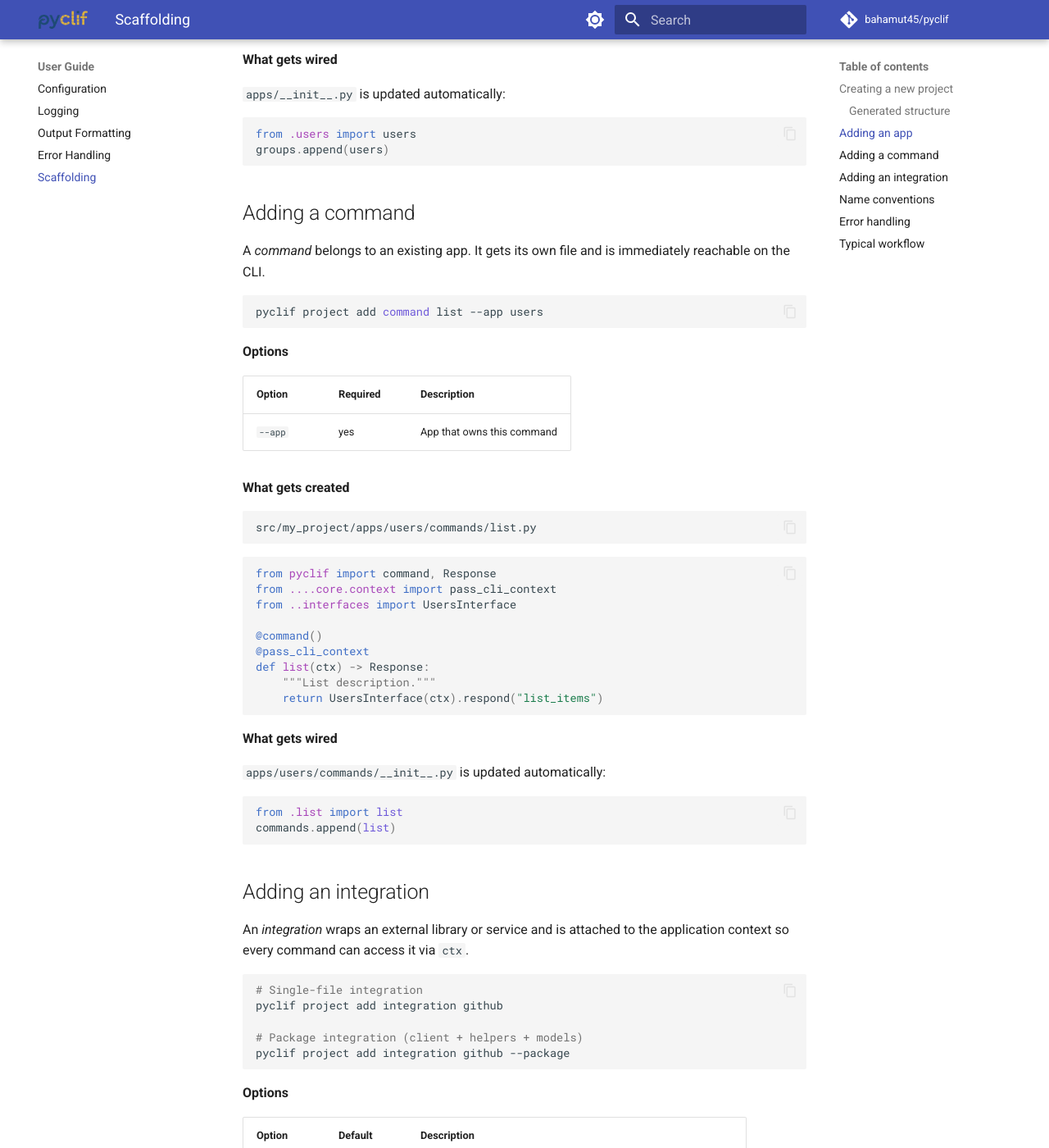
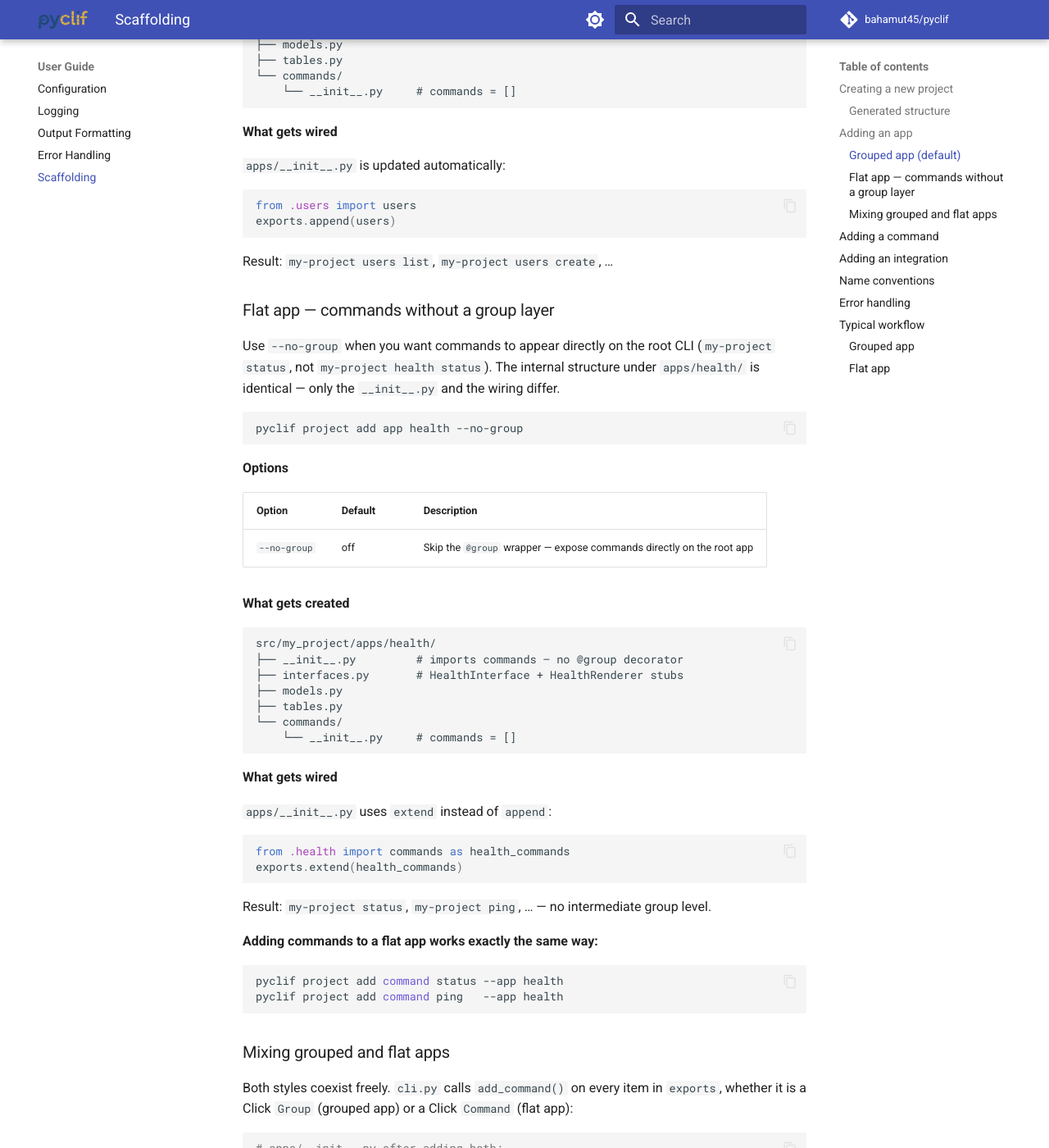
Before and after one commit to bahamut45/pyclif, an MkDocs documentation site: the page built from docs/scaffolding.md, in a window 1280 px wide and 1400 px high, scrolled down 2054 px. Shown: the whole window at 82% size. Built offline with MkDocs 1.6.1 and Material for MkDocs 9.7.7, drawn with Linux system fonts in a browser that asks for light colours; comment, search, counter and statistics services are not loaded; the version menu is left out; some of the changed text lies outside the part shown.

Commit message:
✨ feat(scaffolding): add support for flat apps without @group wrapper
- Added `--no-group` (`flat=True`) option to `add_app` for creating flat apps where commands are exposed directly on the root CLI
- Updated `add_app` logic to use `extend` instead of `append` for flat app commands
- Introduced `ScaffoldingInterface.add_app` enhancements to support `flat` parameter
- Added `_wire_app_flat` and `_wire_app_grouped` for correct `apps/__init__.py` wiring
- Updated `app_init_flat.py.jinja2` template to omit `@group` decorators for flat apps
- Added unit tests for flat app creation, wiring, and coexistence with grouped apps
- Extended documentation to reflect flat app functionality and usage
- Adjusted `cli.py` template to iterate over `exports` for dynamic wiring of both grouped and flat apps

````diff
--- a/docs/scaffolding.md
+++ b/docs/scaffolding.md
@@ -41,7 +41,7 @@
 ├── .gitignore
 ├── src/my_project/
 │   ├── __init__.py
-│   ├── cli.py                  # @app_group entry point, wires all app groups
+│   ├── cli.py                  # @app_group entry point, wires all app exports
 │   ├── core/
 │   │   ├── context.py          # MyProjectContext(BaseContext) + pass_cli_context
 │   │   ├── constants.py
@@ -49,34 +49,37 @@
 │   │   └── integrations/
 │   │       └── __init__.py
 │   └── apps/
-│       └── __init__.py         # groups = [] — add_app appends here
+│       └── __init__.py         # exports = [] — add_app appends or extends here
 └── tests/
     ├── __init__.py
     └── conftest.py
 ```
 
-The generated `cli.py` wires groups dynamically so each new app you add is picked up
+The generated `cli.py` wires app exports dynamically so each new app you add is picked up
 automatically:
 
 ```python
-from pyclif import app_group
+from pyclif import app_group, pass_context
 from .core.context import MyProjectContext
-from .apps import groups
+from .apps import exports
 
 @app_group(handle_response=True, output_format_default="json")
-@click.pass_context
+@pass_context
 def app(ctx):
     """MyProject CLI."""
     ctx.obj = MyProjectContext()
 
-for group in groups:
-    app.add_command(group)
+for item in exports:
+    app.add_command(item)
 ```
 
 ## Adding an app
 
-An _app_ is a self-contained feature area — a Click group with its own commands, interfaces,
-models, and tables.
+An _app_ is a self-contained feature area with its own commands, interfaces, models, and tables.
+By default it creates a Click group, giving you `my-project app command`. Use `--no-group` when
+you want commands to appear directly on the root CLI instead.
+
+### Grouped app (default)
 
 ```bash
 # Run from the project root
@@ -101,13 +104,84 @@
 
 ```python
 from .users import users
-groups.append(users)
+exports.append(users)
+```
+
+Result: `my-project users list`, `my-project users create`, …
+
+### Flat app — commands without a group layer
+
+Use `--no-group` when you want commands to appear directly on the root CLI
+(`my-project status`, not `my-project health status`). The internal structure under
+`apps/health/` is identical — only the `__init__.py` and the wiring differ.
+
+```bash
+pyclif project add app health --no-group
+```
+
+**Options**
+
+| Option | Default | Description |
+|---|---|---|
+| `--no-group` | off | Skip the `@group` wrapper — expose commands directly on the root app |
+
+**What gets created**
+
+```
+src/my_project/apps/health/
+├── __init__.py         # imports commands — no @group decorator
+├── interfaces.py       # HealthInterface + HealthRenderer stubs
+├── models.py
+├── tables.py
+└── commands/
+    └── __init__.py     # commands = []
+```
+
+**What gets wired**
+
+`apps/__init__.py` uses `extend` instead of `append`:
+
+```python
+from .health import commands as health_commands
+exports.extend(health_commands)
+```
+
+Result: `my-project status`, `my-project ping`, … — no intermediate group level.
+
+**Adding commands to a flat app works exactly the same way:**
+
+```bash
+pyclif project add command status --app health
+pyclif project add command ping   --app health
+```
+
+### Mixing grouped and flat apps
+
+Both styles coexist freely. `cli.py` calls `add_command()` on every item in `exports`,
+whether it is a Click `Group` (grouped app) or a Click `Command` (flat app):
+
+```python
+# apps/__init__.py after adding both:
+exports = []
+
+from .users import users                              # grouped
+exports.append(users)
+
+from .health import commands as health_commands       # flat
+exports.extend(health_commands)
+```
+
+```
+my-project users list      # grouped app
+my-project users create
+my-project status          # flat app
+my-project ping
 ```
 
 ## Adding a command
 
-A _command_ belongs to an existing app. It gets its own file and is immediately reachable on
-the CLI.
+A _command_ belongs to an existing app (grouped or flat). It gets its own file and is
+immediately reachable on the CLI.
 
 ```bash
 pyclif project add command list --app users
@@ -134,7 +208,7 @@
 @pass_cli_context
 def list(ctx) -> Response:
     """List description."""
-    return UsersInterface(ctx).respond("list_items")
+    return UsersInterface(ctx).respond("list")
 ```
 
 **What gets wired**
@@ -226,18 +300,20 @@
 
 ## Typical workflow
 
+### Grouped app
+
 ```bash
 # 1. Bootstrap
 pyclif project init my-project
 cd my-project
-uv sync --dev
+uv sync --extra dev
 
 # 2. Add a feature area
 pyclif project add app users
 
 # 3. Add commands to it
-pyclif project add command list  --app users
-pyclif project add command get   --app users
+pyclif project add command list   --app users
+pyclif project add command get    --app users
 pyclif project add command create --app users
 
 # 4. Wrap an external service
@@ -247,3 +323,24 @@
 uv run my-project --help
 uv run my-project users list
 ```
+
+### Flat app
+
+```bash
+# 1. Bootstrap
+pyclif project init deploy-tool
+cd deploy-tool
+uv sync --extra dev
+
+# 2. Add a flat app — commands appear directly on the root
+pyclif project add app deploy --no-group
+
+# 3. Add commands
+pyclif project add command up     --app deploy
+pyclif project add command down   --app deploy
+pyclif project add command status --app deploy
+
+# 4. Run the CLI — no group level
+uv run deploy-tool up
+uv run deploy-tool status
+```
--- /dev/null
+++ b/src/pyclif/apps/project/templates/app_init_flat.py.jinja2
@@ -0,0 +1,3 @@
+from .commands import commands
+
+# No @group — commands register directly on the app_group via apps/exports.
--- a/src/pyclif/apps/project/templates/project_apps_init.py.jinja2
+++ b/src/pyclif/apps/project/templates/project_apps_init.py.jinja2
@@ -1,3 +1,3 @@
-# Import each group here so cli.py can wire them with add_command.
+# Import each app export here so cli.py can wire them with add_command.
 # Updated automatically by `pyclif project add app`.
-groups = []
+exports = []
--- a/src/pyclif/apps/project/templates/project_cli.py.jinja2
+++ b/src/pyclif/apps/project/templates/project_cli.py.jinja2
@@ -1,6 +1,6 @@
 from pyclif import app_group, pass_context
 from .core.context import {{ name_pascal }}Context
-from .apps import groups
+from .apps import exports
 
 
 @app_group(
@@ -13,5 +13,5 @@
     ctx.obj = {{ name_pascal }}Context()
 
 
-for group in groups:
-    app.add_command(group)
+for item in exports:
+    app.add_command(item)
````
Also changed, not shown: 3 other files.
